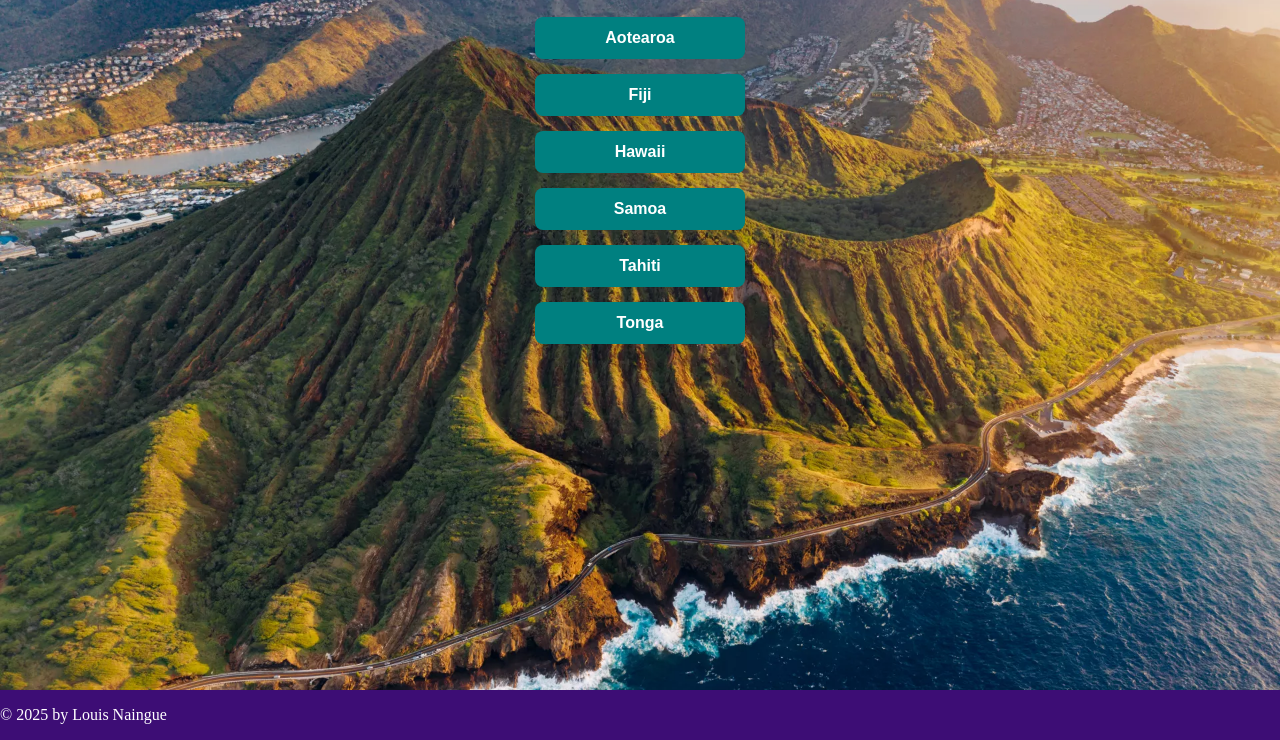
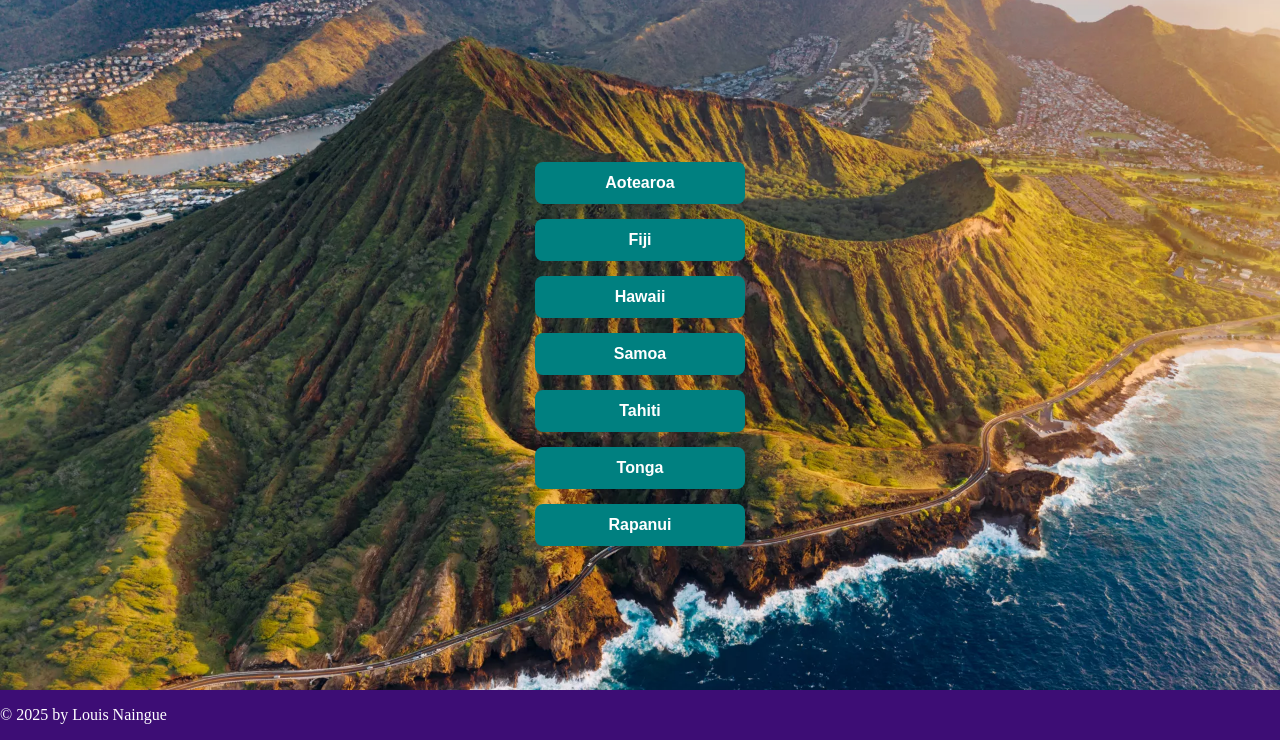
Before and after one commit to Louisnaingue/gsd-tour-guide, a plain HTML site: page islands.html in a window 1280 px wide. Shown: the part 60-800 px from the top of the page. Drawn offline with Linux system fonts and the light colour scheme.

Commit message:
add changes

```diff
--- a/islands.html
+++ b/islands.html
@@ -13,7 +13,9 @@
             <h1 class="box">Tour Guide Learning Site</h1>
 
         </header>
-        <div class="box1"> </div>
+    </div>
+    <main>
+    </main>
         <nav>
             <a class="linked" href="index.html">Aotearoa</a>
             <a href="culture.html">Fiji</a>
@@ -21,8 +23,9 @@
             <a href="festivals.html">Samoa</a>
             <a href="destinations.html">Tahiti</a>
             <a href="contact.html">Tonga</a>
+            <a href="contact.html">Rapanui</a>
         </nav>
-    </div>
+    </main>
     <main>
         <p></p>
     </main>
--- a/layout.css
+++ b/layout.css
@@ -24,6 +24,7 @@ h1 {
 }
 main {
     flex: 1;  /* takes up available space and pushes footer down */
+
   }
 
 nav {
```
Also changed, not shown: index.html (+0 -1 lines).
